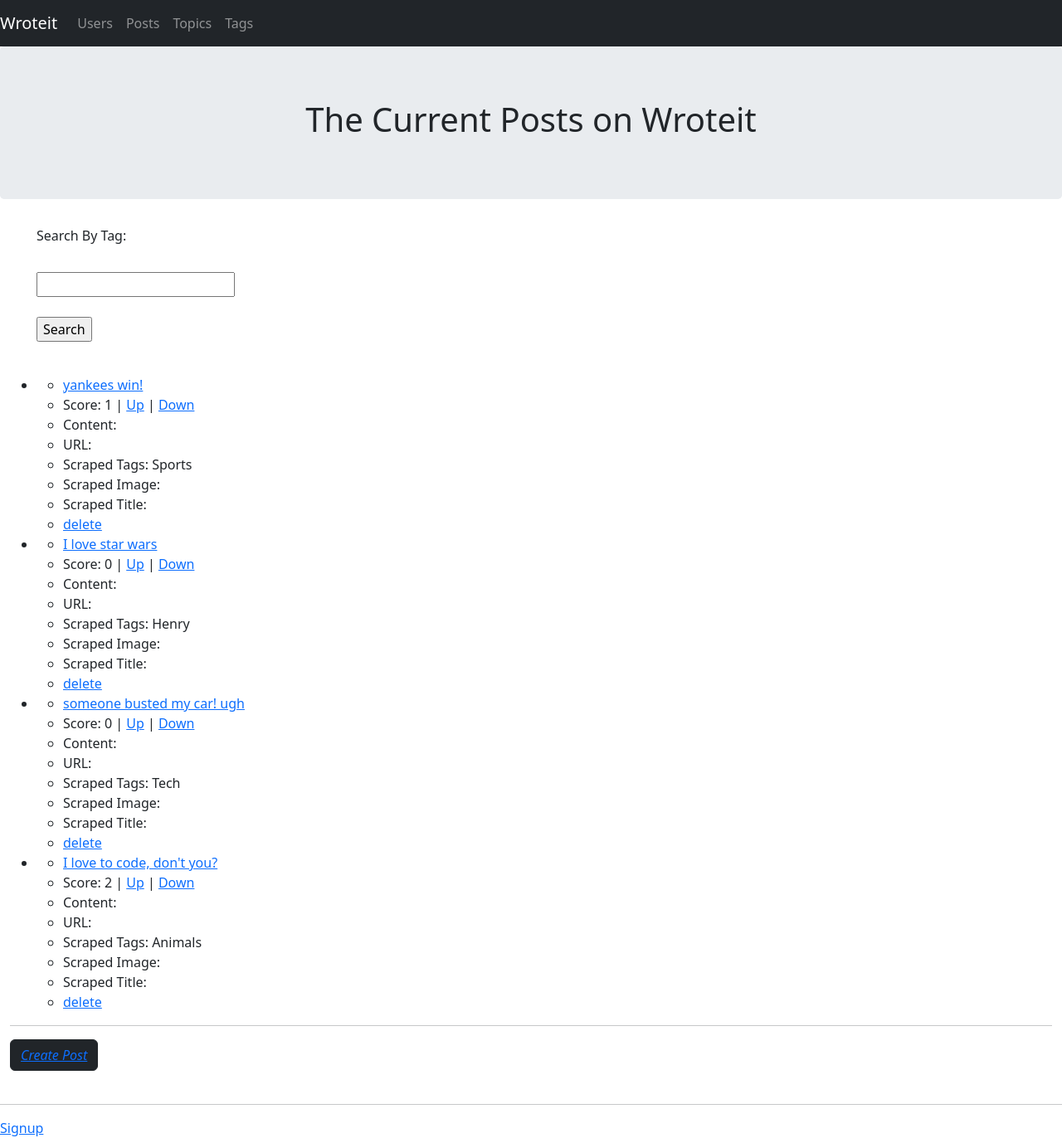
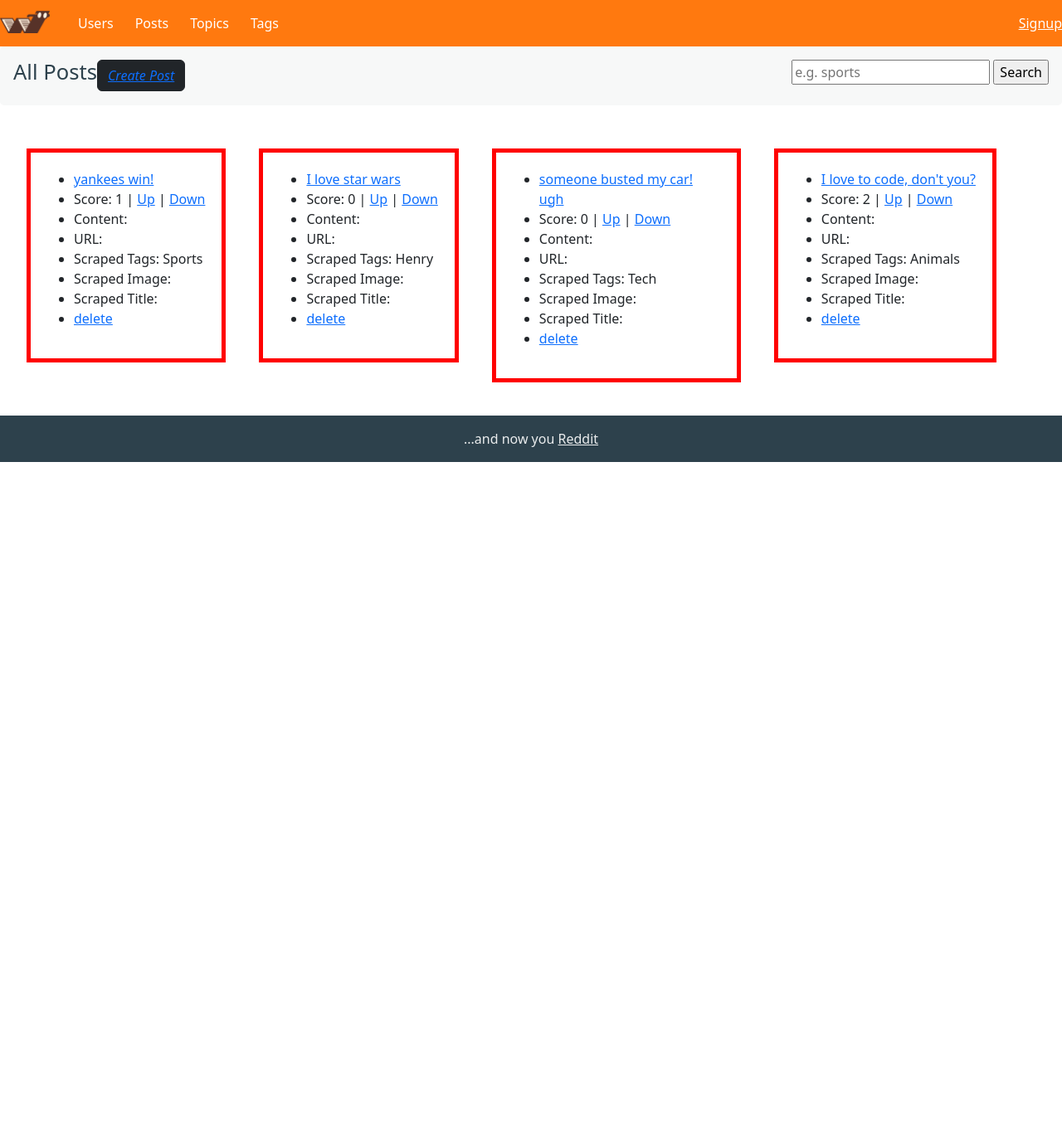
Before and after one commit to mmcneeley/reddit_app, a Rails app: page / in a window 1280 px wide. Shown: the whole page at 83% size. After the commit the page ends 557 px from the top, so only its background shows below. Run offline with Rails 7, Linux system fonts and the light colour scheme; data comes from the database, SQL or seed files in the repository; style sheets or scripts are compiled from the project's sources; some libraries are stand-ins or nearby versions.

Commit message:
added some CSS basics

```diff
--- a/app/assets/stylesheets/application.scss
+++ b/app/assets/stylesheets/application.scss
@@ -15,3 +15,63 @@
  */
 
 @import 'bootstrap';
+
+.orangish-nav {
+  background-color: #FF790F !important;
+}
+
+.navbar-dark .navbar-nav .nav-link {
+  color: #FFF;
+  margin-left:10px;
+}
+
+.navbar-dark .navbar-nav .nav-link:hover {
+  color: #2D414C;
+}
+
+.jumbotron {
+  padding: 1rem 1rem;
+  background-color: #F7F8F8;
+  color: #2D414C;
+}
+
+.jumbotron h1 {
+    float: left;
+    font-size: 1.6rem;
+}
+
+.search-box {
+  float: right;
+}
+
+.clearfix:after {
+  content: "";
+  display: table;
+  clear: both;
+}
+
+#logo-image {
+  max-height: 40px;
+  max-width: 60px;
+  margin-top: -10px;
+}
+
+.dark-footer {
+  margin-top: 20px;
+  background-color: #2D414C;
+  color: #EAECED;
+}
+
+.dark-footer a {
+  color: #EAECED;
+  text-decoration: underline;
+}
+
+.post-box {
+  border: 5px solid red;
+  margin: 20px;
+  padding: 20px;
+  max-width: 300px;
+  word-wrap: break-word;
+  float: left;
+}
--- a/app/views/layouts/application.html.erb
+++ b/app/views/layouts/application.html.erb
@@ -11,16 +11,9 @@
 
   <body>
 
-    <nav class="navbar navbar-expand-md bg-dark navbar-dark">
-      <!-- Brand -->
-      <a class="navbar-brand" href="<%=login_path%>">Wroteit</a>
-      <!-- Toggler/collapsibe Button -->
-      <button class="navbar-toggler" type="button" data-toggle="collapse" data-target="#collapsibleNavbar">
-        <span class="navbar-toggler-icon"></span>
-      </button>
-      <!-- nav links -->
-      <div class="collapse navbar-collapse" id="collapsibleNavbar">
-        <ul class="navbar-nav">
+    <nav class="navbar navbar-expand-md bg-dark navbar-dark orangish-nav">
+      <a class="navbar-brand" href="<%=posts_path%>"><%= image_tag "wroteit.png", id: "logo-image" %></a>
+        <ul class="navbar-nav mr-auto">
           <li class="nav-item">
             <a class="nav-link" href="<%=users_path%>">Users</a>
           </li>
@@ -34,17 +27,18 @@
             <a class="nav-link" href="<%=tags_path%>">Tags</a>
           </li>
         </ul>
-      </div>
-    </nav>
+        <span class="navbar-text text-right">
+          <% if logged_in? %>
+          Signed in as <%= link_to current_user.username, current_user %> | <%= link_to "Logout", logout_path, method: "post" %>
+          <% else %>
+          <%= link_to 'Signup', '/signup' %>
+          <% end %>
+        </span>
+      </nav>
 
     <%= yield %>
-    <br>
-    <hr>
-    <% if logged_in? %>
-    Signed in as <%= link_to current_user.username, current_user %> | <%= link_to "Logout", logout_path, method: "post" %>
-    <% else %>
-    <%= link_to 'Signup', '/signup' %>
-    <% end %>
-
+    <div class="footer-copyright py-3 text-center dark-footer">
+          ...and now you <a href="http://www.reddit.com">Reddit</a>
+      </div>
   </body>
 </html>
--- a/app/views/posts/index.html.erb
+++ b/app/views/posts/index.html.erb
@@ -1,17 +1,20 @@
-<div class='jumbotron text-center'><h1>The Current Posts on Wroteit</h1></div>
+<div class='jumbotron text-left clearfix'>
+  <h1>All Posts</h1>
+  <%= button_tag(type: 'submit', class: "btn btn-dark") do %>
+    <i class="icon-ok icon-white"><%= link_to "Create Post", new_post_path %></i>
+  <% end %>
+  <div class="search-box">
+    <%= form_tag posts_path, method: "get" do %>
+      <%= text_field_tag :search, params[:search], placeholder: "e.g. sports" %>
+      <%= submit_tag "Search" %>
+    <% end %>
+  </div>
+</div>
 <div class="container-fluid">
-  <ul>
-    <%= form_tag posts_path, method: "get" do %>
-      <%= label_tag :q, "Search By Tag:" %><br>
-      <br>
-      <%= text_field_tag :search, params[:search] %><br>
-      <br>
-      <%= submit_tag "Search" %>
-    <% end %> <br>
-  </ul>
-  <ul>
+
+  <div class="clearfix">
     <% @posts.each do |post| %>
-    <li>
+    <div class="post-box">
         <ul>
           <li><%= link_to post.title, post %></li>
           <li>Score: <%= post.score %> | <%= link_to "Up", post_votes_up_path(post), method:'post' %> | <%= link_to "Down", post_votes_down_path(post), method:'post' %></li>
@@ -22,11 +25,8 @@
           <li>Scraped Title: <%= post.link_title %></li>
           <li><%= link_to "delete", post, method: "delete" %></li>
         </ul>
-    </li>
-    <% end %>
-  </ul>
-  <hr>
-  <%= button_tag(type: 'submit', class: "btn btn-dark") do %>
-    <i class="icon-ok icon-white"><%= link_to "Create Post", new_post_path %></i>
+    </div>
     <% end %>
   </div>
+
+</div>
```
Also changed, not shown: app/assets/images/wroteit.png (added), 3 other files. Lines whose indentation alone changed are shown as unchanged.
